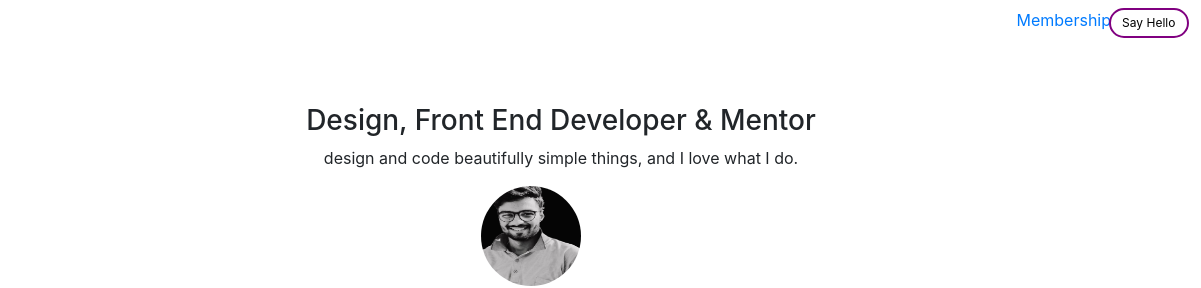
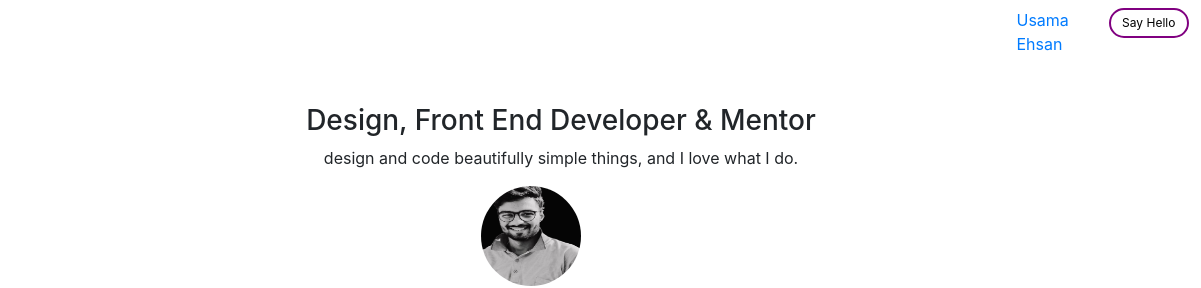
Before and after one commit to UsamaEhsan28/usamaehsan.github.io, a plain HTML site: page index.html in a window 1280 px wide. Shown: the top 288 px of the page, 79-1280 px from the left. Drawn offline with Linux system fonts and the light colour scheme.

Commit message:
name update

```diff
--- a/index.html
+++ b/index.html
@@ -19,7 +19,7 @@
 
         </div>
         <div class="col-md-1">
-            <a href="#">Membership</a>
+            <a href="#">Usama Ehsan</a>
         </div>
         <div class="col-md-1 m-0 p-0" style="margin: 0;padding: 0">
             <a href="">
```
